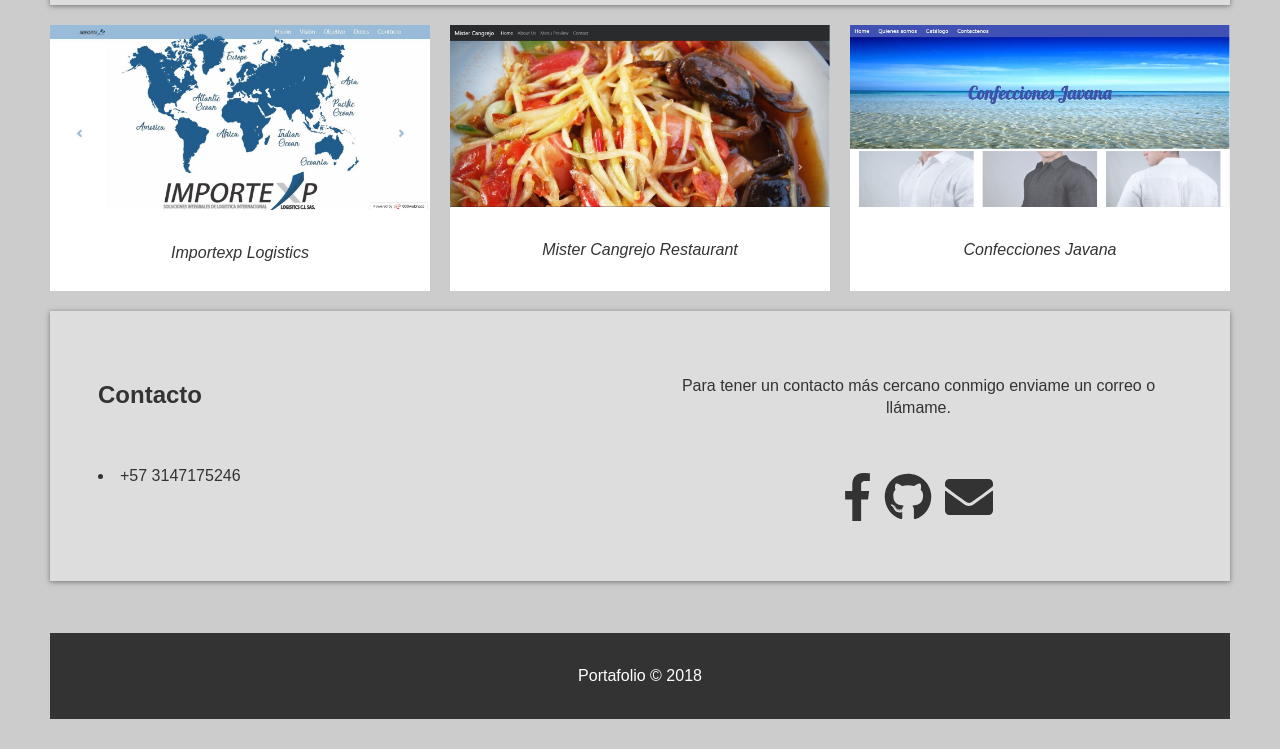
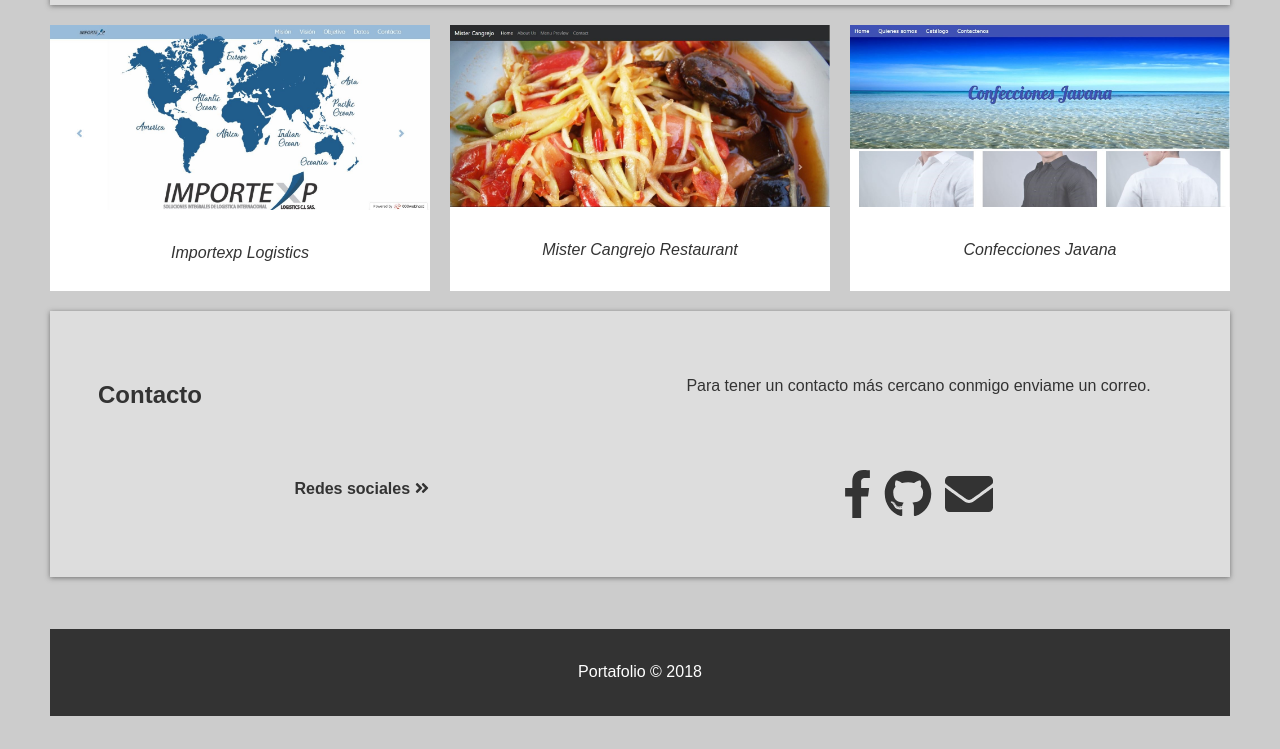
Before and after one commit to afsaa/Portafolio, a plain HTML site: page index.html in a window 1280 px wide. Shown: the part 1540-2289 px from the top of the page. Drawn offline with Linux system fonts and the light colour scheme.

Commit message:
Corecciónes

```diff
--- a/index.html
+++ b/index.html
@@ -83,8 +83,8 @@
     <!-- Contact -->
     <div class="info" id="Contacto">
       <h2>Contacto</h2>
-      <p>Para tener un contacto más cercano conmigo enviame un correo o llámame.</p>
-      <li><span class="fa-li"><i class="fas fa-mobile-alt"></i></span> +57 3147175246</li>
+      <p>Para tener un contacto más cercano conmigo enviame un correo.</p>
+      <p><strong>Redes sociales  <i class="fas fa-angle-double-right"></i></strong></p>
       <div class="icons" style="font-size:3em">
         <a href="https://www.facebook.com/andressaa.dev" target="_blank"><i class="fab fa-facebook-f"></i></a>
         <a href="https://github.com/afsaa" target="_blank"><i class="fab fa-github"></i></a>
```
